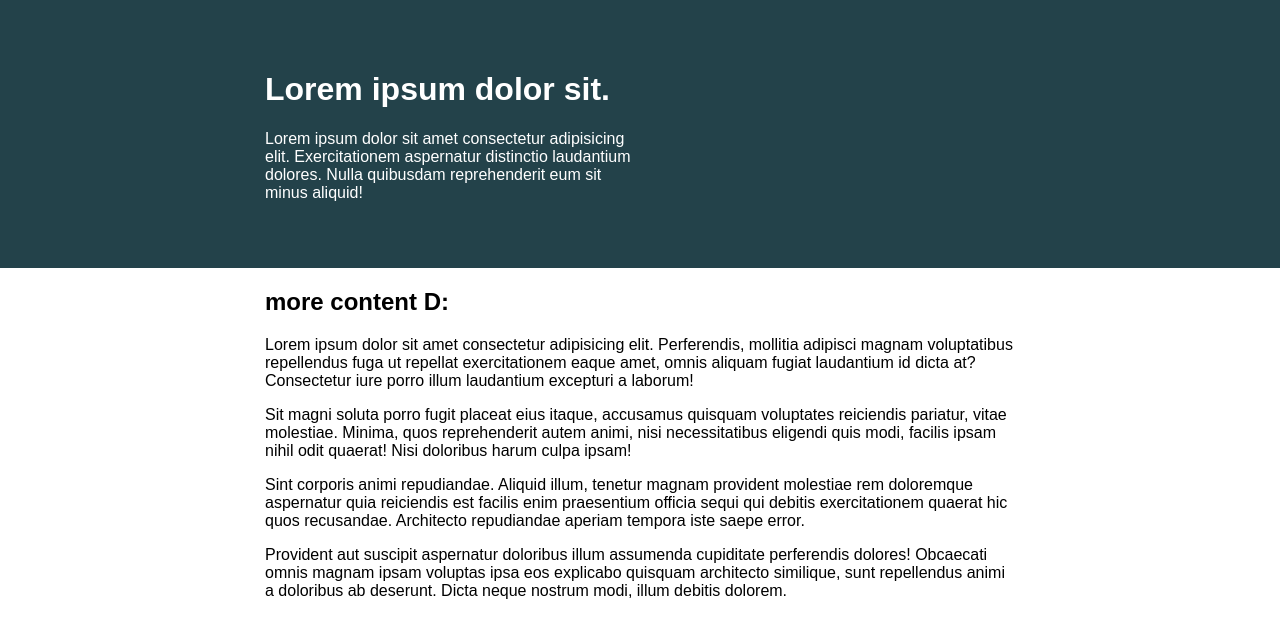
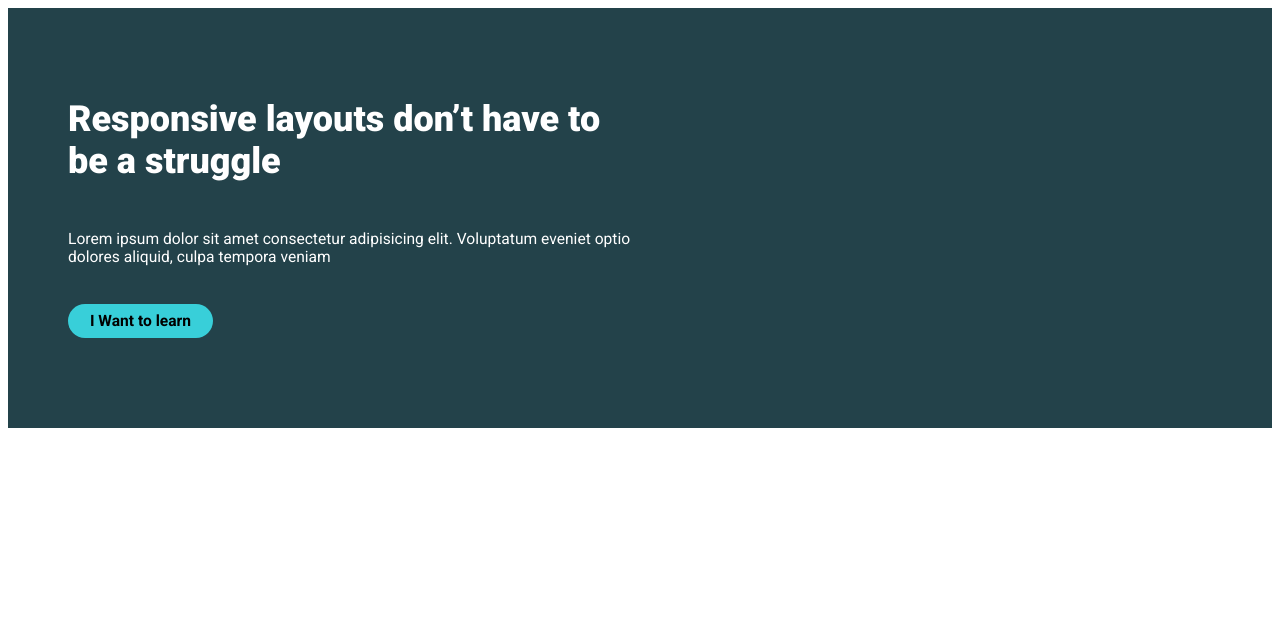
Before and after one commit to anasZabili/responsive_layout_css_KP, a plain HTML site: page index.html in a window 1280 px wide. Drawn offline with Linux system fonts and the light colour scheme.

Commit message:
challenge 3

```diff
--- a/index.html
+++ b/index.html
@@ -1,59 +1,31 @@
-<!DOCTYPE html>
 <html lang="en">
 
 <head>
     <meta charset="UTF-8">
+    <meta http-equiv="X-UA-Compatible" content="IE=edge">
     <meta name="viewport" content="width=device-width, initial-scale=1.0">
-    <title>Day 01</title>
-
-    <link rel="stylesheet" href="style.css">
+    <title>Challenge 3</title>
+    <link rel="stylesheet" href="./style.css">
+    <link rel="preconnect" href="https://fonts.googleapis.com">
+    <link rel="preconnect" href="https://fonts.gstatic.com" crossorigin>
+    <link
+        href="https://fonts.googleapis.com/css2?family=Roboto:wght@400;700;900&display=swap"
+        rel="stylesheet">
 </head>
 
 <body>
-
-    <div class="container">
-        <div class="parent">
-            <div class="intro-content">
-                <h1>Lorem ipsum dolor sit.</h1>
-                <p>Lorem ipsum dolor sit amet consectetur adipisicing elit.
-                    Exercitationem aspernatur distinctio laudantium dolores.
-                    Nulla
-                    quibusdam reprehenderit eum sit minus aliquid!</p>
-            </div>
+    <div class="root">
+        <div class="card">
+            <h1 class="title">Responsive layouts don’t have to be a struggle
+            </h1>
+            <p class="content">Lorem ipsum dolor sit amet consectetur
+                adipisicing
+                elit. Voluptatum eveniet optio dolores aliquid, culpa tempora
+                veniam
+            </p>
+            <div class="btn">I Want to learn</div>
         </div>
-
     </div>
-
-
-    <div class="parent">
-        <h2>more content D:</h2>
-        <p>Lorem ipsum dolor sit amet consectetur adipisicing elit. Perferendis,
-            mollitia adipisci magnam voluptatibus repellendus fuga ut repellat
-            exercitationem eaque amet, omnis aliquam fugiat laudantium id dicta
-            at?
-            Consectetur iure porro illum laudantium excepturi a laborum!</p>
-        <p>Sit magni soluta porro fugit placeat eius itaque, accusamus quisquam
-            voluptates reiciendis pariatur, vitae molestiae. Minima, quos
-            reprehenderit autem animi, nisi necessitatibus eligendi quis modi,
-            facilis ipsam nihil odit quaerat! Nisi doloribus harum culpa ipsam!
-        </p>
-        <p>Sint corporis animi repudiandae. Aliquid illum, tenetur magnam
-            provident
-            molestiae rem doloremque aspernatur quia reiciendis est facilis enim
-            praesentium officia sequi qui debitis exercitationem quaerat hic
-            quos
-            recusandae. Architecto repudiandae aperiam tempora iste saepe error.
-        </p>
-        <p>Provident aut suscipit aspernatur doloribus illum assumenda
-            cupiditate
-            perferendis dolores! Obcaecati omnis magnam ipsam voluptas ipsa eos
-            explicabo quisquam architecto similique, sunt repellendus animi a
-            doloribus ab deserunt. Dicta neque nostrum modi, illum debitis
-            dolorem.
-        </p>
-    </div>
-
-
 </body>
 
 </html>
--- a/style.css
+++ b/style.css
@@ -1,40 +1,41 @@
-/* INSTRUCTIONS
- *
- * 1) Keep the text inside .intro-content
- *    in the same place, but have the background
- *    extend from one side of the viewport
- *    to the other, no matter how wide or narrow
- *    the browser is.
- *
- * 2) Limit the maximum width of the text in the
- *    bottom area.
- *
- * You may modify the HTML if needed
- * (you probably should for this challenge)
- *
- */
-
-* {
-  box-sizing: border-box;
+.root {
+  background-color: #23424a;
+  padding: 7.5em 5em;
+  color: white;
+  font-family: "Roboto", sans-serif;
 }
 
-body {
-  margin: 0;
-  font-family: sans-serif;
+html {
+  font-size: 12px;
 }
 
-.container {
-  width: 100%;
-
-  background: #23424a;
-  color: white;
-  padding: 50px 0;
-}
-.parent {
-  margin: 0 auto;
-  max-width: 750px;
+.card {
+  width: 50%;
 }
 
-.intro-content {
-  width: 50%;
+.title {
+  font-weight: 900;
+  font-size: 3em;
+  margin-top: 0;
 }
+
+.content {
+  padding: 1.5em 0;
+  font-size: 1.3em;
+}
+
+.btn {
+  font-family: "Roboto", sans-serif;
+  display: block;
+  max-width: min-content;
+  /* width: 60%; */
+  text-align: center;
+  color: black;
+  background-color: #38cfd9;
+  font-weight: 700;
+  font-size: 1.3em;
+  border: none;
+  padding: 0.5em 0.8em;
+  border-radius: 2em;
+  min-width: 120px;
+}
```
